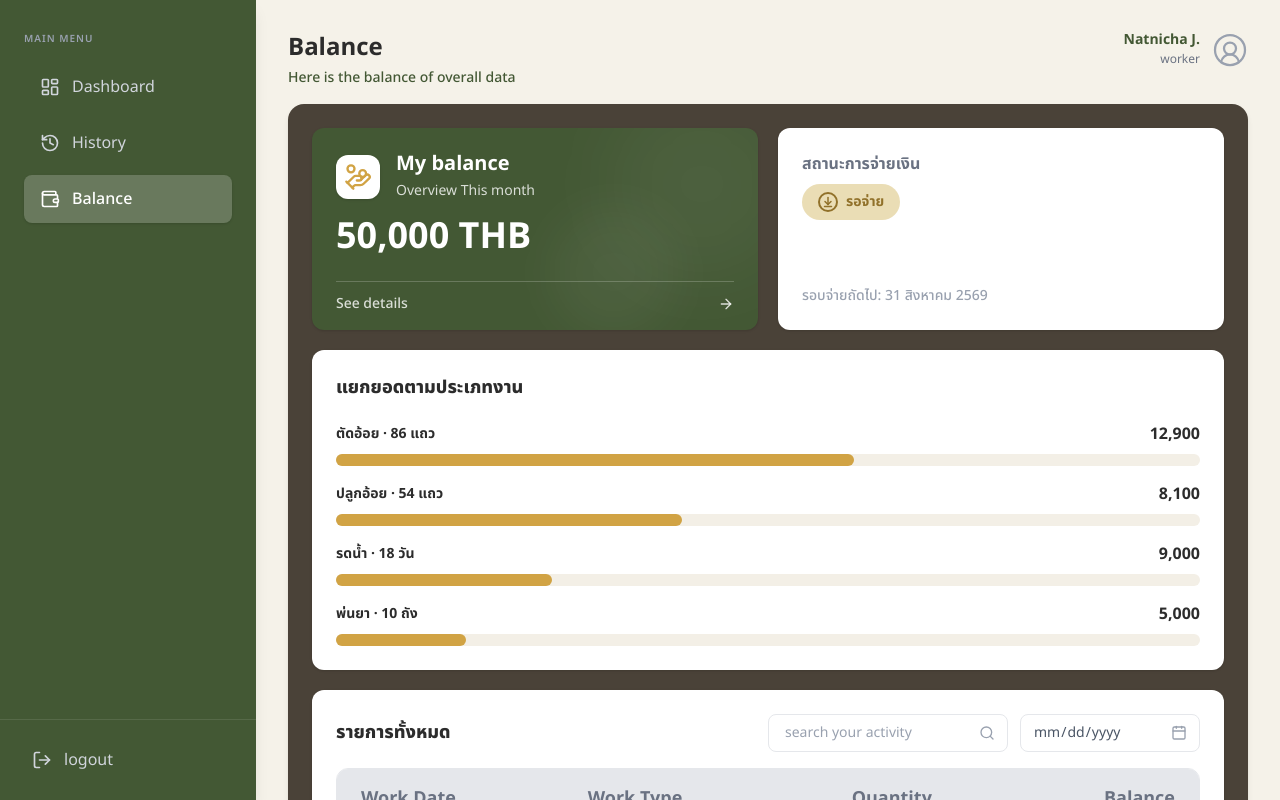
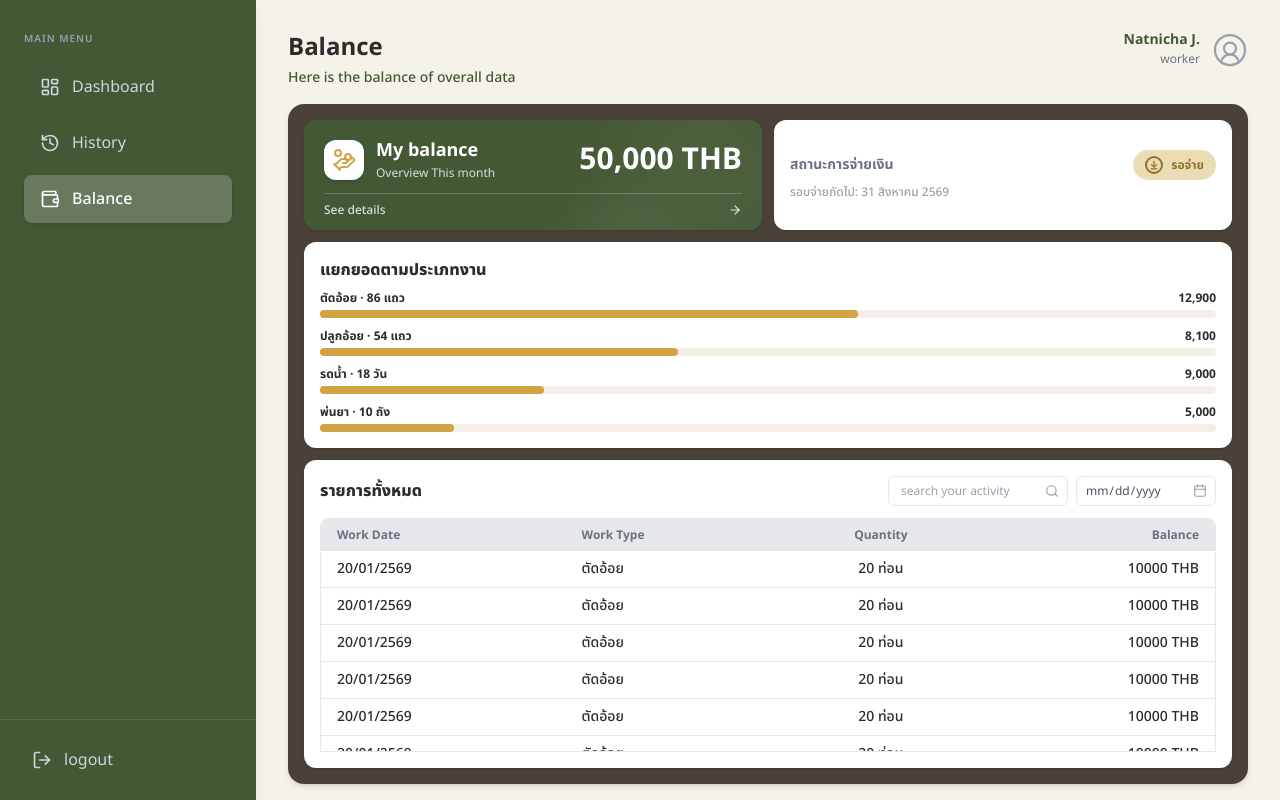
Before and after one commit to MUDST-2026-aomaoi/aomaoi-frontend, a React (Vite) app: page /worker/balance in a window 1280 px wide. Built offline with nearby package versions, Linux system fonts and the light colour scheme; a web font is replaced by a local one.

Commit message:
style: compact Balance layout elements to perfectly fit standard 16:9 laptop screens

```diff
--- a/src/pages/worker/WorkerBalance.jsx
+++ b/src/pages/worker/WorkerBalance.jsx
@@ -1,7 +1,6 @@
 import { Search, Calendar, HandCoins, ArrowDownToLine, ArrowRight } from 'lucide-react';
 
 export default function WorkerBalance() {
-  // ข้อมูลจำลองสำหรับ Progress Bar
   const workStats = [
     { name: 'ตัดอ้อย · 86 แถว', amount: '12,900', pct: '60%' },
     { name: 'ปลูกอ้อย · 54 แถว', amount: '8,100', pct: '40%' },
@@ -9,7 +8,6 @@ export default function WorkerBalance() {
     { name: 'พ่นยา · 10 ถัง', amount: '5,000', pct: '15%' },
   ];
 
-  // ข้อมูลจำลองสำหรับตาราง
   const dummyTable = Array.from({ length: 15 }).map((_, idx) => ({
     id: idx,
     date: '20/01/2569',
@@ -19,64 +17,64 @@ export default function WorkerBalance() {
   }));
 
   return (
-    <div className="bg-[#4A4238] rounded-2xl p-6 flex flex-col gap-5 min-h-[calc(100vh-120px)] shadow-md">
+    // เปลี่ยนมาจำกัดความสูงให้พอดีหน้าจอ (h-[calc...]) และบีบอัดช่องว่าง (gap-3, p-4) เพื่อให้พอดี 16:9
+    <div className="bg-[#4A4238] rounded-2xl p-4 flex flex-col gap-3 h-[calc(100vh-120px)] shadow-md overflow-hidden">
 
-      {/* 1. ส่วนบน (การ์ดยอดเงิน & การ์ดสถานะ) */}
-      <div className="grid grid-cols-2 gap-5 shrink-0">
+      {/* 1. ส่วนบน */}
+      <div className="grid grid-cols-2 gap-3 shrink-0">
 
         {/* ซ้าย: My Balance */}
-        <div className="bg-farm-primary rounded-xl p-6 pb-4 text-white flex flex-col justify-between shadow-sm relative overflow-hidden">
-          <div className="relative z-10">
-            <div className="flex items-center gap-4 mb-4">
+        <div className="bg-farm-primary rounded-xl p-5 pb-3 text-white flex flex-col justify-between shadow-sm relative overflow-hidden">
+          <div className="relative z-10 flex items-center justify-between">
+            <div className="flex items-center gap-3">
               <div className="bg-white text-farm-accent p-2 rounded-xl shadow-sm">
-                <HandCoins size={28} />
+                <HandCoins size={24} />
               </div>
               <div>
-                <h2 className="text-xl font-bold leading-tight">My balance</h2>
-                <p className="text-sm text-white/80 mt-1">Overview This month</p>
+                <h2 className="text-lg font-bold leading-tight">My balance</h2>
+                <p className="text-xs text-white/80 mt-0.5">Overview This month</p>
               </div>
             </div>
-            <div className="text-4xl font-bold mt-2">50,000 THB</div>
+            <div className="text-3xl font-bold">50,000 THB</div>
           </div>
 
-          <div className="relative z-10 border-t border-white/20 mt-6 pt-3 flex justify-between items-center text-sm font-medium text-white/80 cursor-pointer hover:text-white transition-colors">
+          <div className="relative z-10 border-t border-white/20 mt-3 pt-2 flex justify-between items-center text-xs font-medium text-white/80 cursor-pointer hover:text-white transition-colors">
             <span>See details</span>
-            <ArrowRight size={16} />
+            <ArrowRight size={14} />
           </div>
 
-          {/* ลวดลายวงกลมจางๆ พื้นหลังการ์ด */}
           <div className="absolute -top-10 -right-10 w-48 h-48 bg-white/5 rounded-full blur-2xl"></div>
           <div className="absolute top-20 right-20 w-32 h-32 bg-white/5 rounded-full blur-xl"></div>
         </div>
 
         {/* ขวา: สถานะการจ่ายเงิน */}
-        <div className="bg-white rounded-xl p-6 flex flex-col justify-between shadow-sm">
-          <div>
-            <p className="text-gray-500 font-bold mb-2">สถานะการจ่ายเงิน</p>
-            <div className="bg-[#EADDB5] text-[#91712A] px-4 py-2 rounded-full font-bold flex items-center gap-2 w-max text-sm">
+        <div className="bg-white rounded-xl p-4 flex flex-col justify-center shadow-sm">
+          <div className="flex justify-between items-center mb-1">
+            <p className="text-gray-500 font-bold text-sm">สถานะการจ่ายเงิน</p>
+            <div className="bg-[#EADDB5] text-[#91712A] px-3 py-1.5 rounded-full font-bold flex items-center gap-2 text-xs">
               <div className="border-2 border-[#91712A] rounded-full p-0.5">
-                <ArrowDownToLine size={12} strokeWidth={3} />
+                <ArrowDownToLine size={10} strokeWidth={3} />
               </div>
               รอจ่าย
             </div>
           </div>
-          <p className="text-gray-400 font-medium text-sm">รอบจ่ายถัดไป: 31 สิงหาคม 2569</p>
+          <p className="text-gray-400 font-medium text-xs">รอบจ่ายถัดไป: 31 สิงหาคม 2569</p>
         </div>
       </div>
 
       {/* 2. ส่วนกลาง (แยกยอดตามประเภทงาน) */}
-      <div className="bg-white rounded-xl p-6 shadow-sm shrink-0">
-        <h3 className="text-farm-text font-extrabold text-lg mb-5">แยกยอดตามประเภทงาน</h3>
-        <div className="flex flex-col gap-4">
+      <div className="bg-white rounded-xl p-4 shadow-sm shrink-0">
+        <h3 className="text-farm-text font-extrabold text-base mb-2">แยกยอดตามประเภทงาน</h3>
+        <div className="flex flex-col gap-2.5">
           {workStats.map((stat, i) => (
             <div key={i}>
-              <div className="flex justify-between items-center mb-2">
-                <p className="text-farm-text font-bold text-sm">{stat.name}</p>
-                <p className="text-farm-text font-bold">{stat.amount}</p>
+              <div className="flex justify-between items-center mb-1">
+                <p className="text-farm-text font-bold text-xs">{stat.name}</p>
+                <p className="text-farm-text font-bold text-xs">{stat.amount}</p>
               </div>
-              <div className="w-full bg-[#F3EFE6] rounded-full h-3">
+              <div className="w-full bg-[#F3EFE6] rounded-full h-2">
                 <div
-                  className="bg-[#D1A344] h-3 rounded-full"
+                  className="bg-[#D1A344] h-2 rounded-full"
                   style={{ width: stat.pct }}
                 ></div>
               </div>
@@ -85,53 +83,51 @@ export default function WorkerBalance() {
         </div>
       </div>
 
-      {/* 3. ส่วนล่าง (ตารางรายการทั้งหมด) */}
-      <div className="bg-white rounded-xl p-6 flex-1 flex flex-col min-h-[350px] shadow-sm">
+      {/* 3. ส่วนล่าง (ตารางรายการทั้งหมด) - ใช้ min-h-0 เพื่อแก้บัค flexbox ดันทะลุกรอบ */}
+      <div className="bg-white rounded-xl p-4 flex-1 flex flex-col min-h-0 shadow-sm">
 
         {/* Header ตาราง + ตัวกรอง */}
-        <div className="flex justify-between items-center mb-4 shrink-0">
-          <h3 className="text-farm-text font-extrabold text-lg">รายการทั้งหมด</h3>
+        <div className="flex justify-between items-center mb-3 shrink-0">
+          <h3 className="text-farm-text font-extrabold text-base">รายการทั้งหมด</h3>
 
-          <div className="flex items-center gap-3">
-            {/* Search */}
-            <div className="relative w-[240px] border border-gray-200 rounded-lg overflow-hidden flex items-center">
+          <div className="flex items-center gap-2">
+            <div className="relative w-[180px] border border-gray-200 rounded-md overflow-hidden flex items-center">
               <input
                 type="text"
                 placeholder="search your activity"
-                className="w-full pl-4 pr-10 py-2 text-farm-text outline-none text-sm placeholder:text-gray-400 bg-transparent"
+                className="w-full pl-3 pr-8 py-1.5 text-farm-text outline-none text-xs placeholder:text-gray-400 bg-transparent"
               />
-              <Search size={16} className="absolute right-3 text-gray-400" />
+              <Search size={14} className="absolute right-2 text-gray-400" />
             </div>
 
-            {/* Date */}
-            <div className="relative w-[180px] border border-gray-200 rounded-lg overflow-hidden flex items-center">
+            <div className="relative w-[140px] border border-gray-200 rounded-md overflow-hidden flex items-center">
               <input
                 type="date"
-                className="w-full pl-3 pr-8 py-2 text-farm-text outline-none text-sm text-gray-600 bg-transparent relative z-20 [&::-webkit-calendar-picker-indicator]:opacity-0 [&::-webkit-calendar-picker-indicator]:absolute [&::-webkit-calendar-picker-indicator]:w-full [&::-webkit-calendar-picker-indicator]:cursor-pointer"
+                className="w-full pl-2 pr-7 py-1.5 text-farm-text outline-none text-xs text-gray-600 bg-transparent relative z-20 [&::-webkit-calendar-picker-indicator]:opacity-0 [&::-webkit-calendar-picker-indicator]:absolute [&::-webkit-calendar-picker-indicator]:w-full [&::-webkit-calendar-picker-indicator]:cursor-pointer"
               />
-              <Calendar size={16} className="absolute right-3 text-gray-400 z-10 pointer-events-none" />
+              <Calendar size={14} className="absolute right-2 text-gray-400 z-10 pointer-events-none" />
             </div>
           </div>
         </div>
 
         {/* ตารางแบบ Scroll ได้ */}
-        <div className="flex-1 overflow-y-auto rounded-t-xl border border-gray-200">
-          <table className="w-full text-left border-collapse">
+        <div className="flex-1 overflow-y-auto rounded-t-lg border border-gray-200 min-h-0">
+          <table className="w-full text-left border-collapse text-sm">
             <thead className="bg-[#E5E7EB] sticky top-0 z-10">
               <tr>
-                <th className="py-4 px-6 text-gray-500 font-bold text-lg">Work Date</th>
-                <th className="py-4 px-6 text-gray-500 font-bold text-lg">Work Type</th>
-                <th className="py-4 px-6 text-gray-500 font-bold text-lg text-center">Quantity</th>
-                <th className="py-4 px-6 text-gray-500 font-bold text-lg text-right">Balance</th>
+                <th className="py-2 px-4 text-gray-500 font-bold text-xs whitespace-nowrap">Work Date</th>
+                <th className="py-2 px-4 text-gray-500 font-bold text-xs whitespace-nowrap">Work Type</th>
+                <th className="py-2 px-4 text-gray-500 font-bold text-xs text-center whitespace-nowrap">Quantity</th>
+                <th className="py-2 px-4 text-gray-500 font-bold text-xs text-right whitespace-nowrap">Balance</th>
               </tr>
             </thead>
             <tbody className="divide-y divide-gray-200">
               {dummyTable.map((item) => (
                 <tr key={item.id} className="hover:bg-gray-50 transition-colors">
-                  <td className="py-3 px-6 text-farm-text font-medium">{item.date}</td>
-                  <td className="py-3 px-6 text-farm-text font-medium">{item.type}</td>
-                  <td className="py-3 px-6 text-farm-text font-medium text-center">{item.quantity}</td>
-                  <td className="py-3 px-6 text-farm-text font-medium text-right">{item.balance}</td>
+                  <td className="py-2 px-4 text-farm-text font-medium">{item.date}</td>
+                  <td className="py-2 px-4 text-farm-text font-medium">{item.type}</td>
+                  <td className="py-2 px-4 text-farm-text font-medium text-center">{item.quantity}</td>
+                  <td className="py-2 px-4 text-farm-text font-medium text-right">{item.balance}</td>
                 </tr>
               ))}
             </tbody>
```
